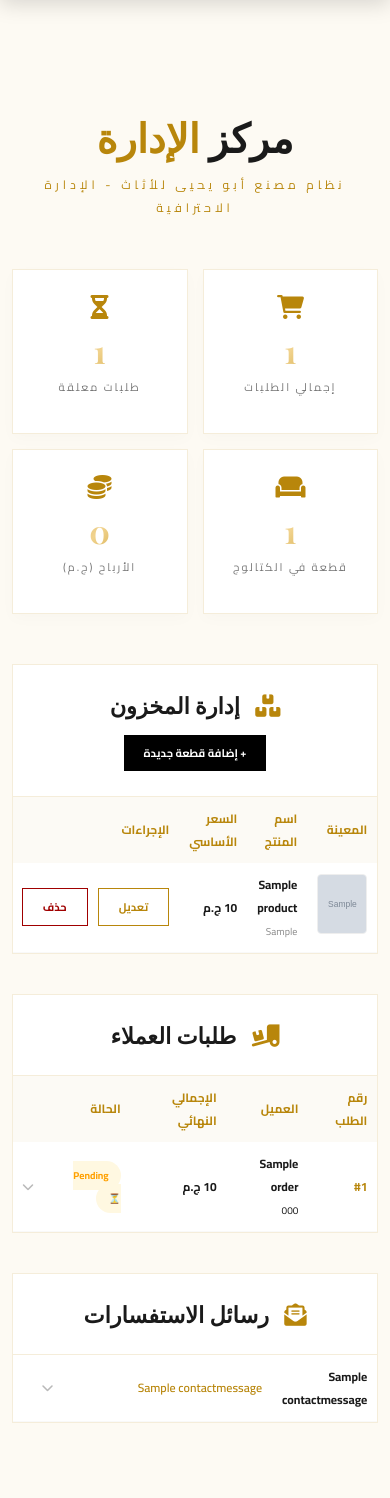
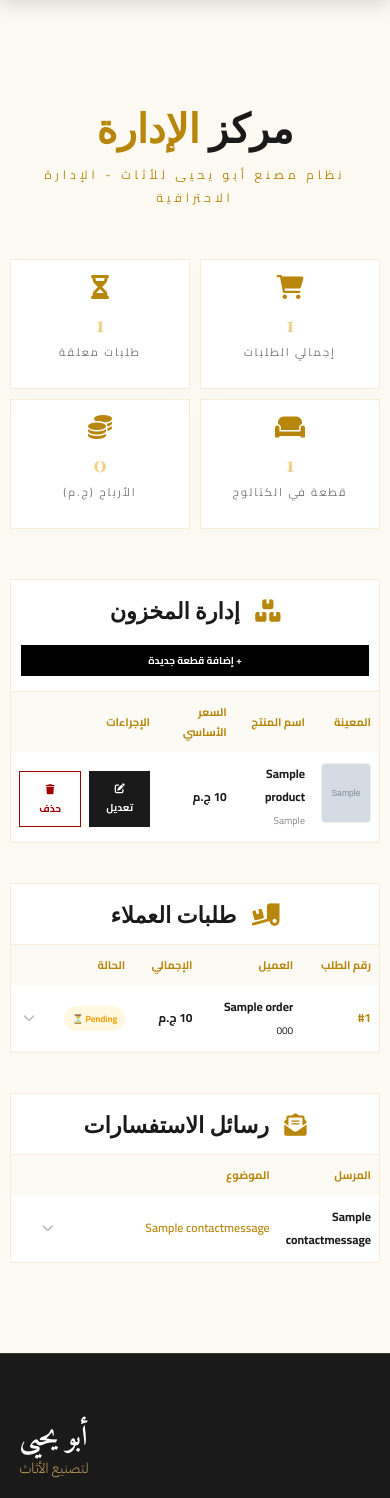
Before and after one commit to youseff11/Furniture, a Django app: page /dashboard/ in a window 390 px wide. Shown: the part 64-1562 px from the top of the page. Run offline with Django 5.2, Linux system fonts and the light colour scheme; a user stored in the database is signed in; tables that the repository leaves empty hold one stand-in row (values such as "Sample post"); grey boxes marked "Sample" are stand-in pictures.

Commit message:
first commit

```diff
--- a/templates/dashboard.html
+++ b/templates/dashboard.html
@@ -70,13 +70,36 @@
     }
     .section-header h3 { font-family: 'Playfair Display', serif; font-size: 1.4rem; margin: 0; }
 
-    /* --- الجداول --- */
-    .table-container { width: 100%; overflow-x: auto; }
+    /* --- الجداول وتنسيق السكرول بار --- */
+    .table-container {
+        width: 100%;
+        overflow-x: auto;
+        max-height: 500px;
+        overflow-y: auto;
+    }
+
+    .table-container::-webkit-scrollbar {
+        width: 6px;
+        height: 6px;
+    }
+    .table-container::-webkit-scrollbar-track {
+        background: #f1f1f1;
+    }
+    .table-container::-webkit-scrollbar-thumb {
+        background: var(--accent-gold);
+        border-radius: 10px;
+    }
+
     table { width: 100%; border-collapse: collapse; min-width: 700px; }
-    th {
+
+    thead th {
+        position: sticky;
+        top: 0;
+        z-index: 10;
         text-align: right; padding: 15px 25px; background: #fcfaf5;
         color: var(--accent-gold); font-size: 12px; text-transform: uppercase;
     }
+
     td { padding: 15px 25px; border-bottom: 1px solid #f9f9f9; font-size: 14px; }
 
     .product-thumb {
@@ -111,7 +134,7 @@
     }
     .order-item-img { width: 60px; height: 75px; object-fit: cover; border-radius: 4px; }
 
-    /* --- قسم الفاتورة (مطابق للصورة) --- */
+    /* --- قسم الفاتورة --- */
     .discount-section {
         background: #fff;
         padding: 25px;
@@ -138,14 +161,30 @@
     .status-shipped { background: #e0f2f1; color: #00796b; }
     .status-canceled { background: #ffebee; color: #c62828; }
 
+    /* --- تحسينات الشاشة الصغيرة (التلفون) --- */
     @media (max-width: 768px) {
-        .dashboard-wrapper { padding: 110px 3% 50px; }
-        .stats-grid { grid-template-columns: repeat(2, 1fr); }
-        .order-grid { grid-template-columns: 1fr; }
-        .section-header { flex-direction: column; text-align: center; }
+        .dashboard-wrapper { padding: 100px 10px 50px; }
+
+        /* تقليل الـ padding العام للجداول لمنع التمدد الزائد */
+        table { min-width: 100%; }
+        thead th { padding: 10px 8px; font-size: 11px; }
+        td { padding: 10px 8px; font-size: 12px; }
+
+        .stats-grid { grid-template-columns: repeat(2, 1fr); gap: 10px; }
+        .stat-card { padding: 15px 5px; }
+        .stat-card h3 { font-size: 1.3rem; }
+
+        .section-header { padding: 15px 10px; text-align: center; flex-direction: column; }
         .hide-mobile { display: none; }
-        table { min-width: 100%; }
-        th, td { padding: 10px; font-size: 12px; }
+
+        /* تعديلات محددة لقائمة الطلبات في التلفون */
+        .badge { padding: 4px 8px; font-size: 9px; }
+        .details-box { padding: 15px 10px; }
+
+        /* جعل الأزرار داخل التفاصيل أكثر تناسقاً */
+        .btn-gold { padding: 6px 12px; font-size: 10px; width: 100%; text-align: center; margin-top: 5px; }
+        form { flex-direction: column; gap: 5px; }
+        form input, form select { width: 100% !important; margin: 0 !important; }
     }
 </style>
 
@@ -211,9 +250,13 @@
                             {% endif %}
                         </td>
                         <td>
-                            <div style="display: flex; gap: 10px;">
-                                <a href="{% url 'admin:store_product_change' product.pk %}" class="btn-gold">تعديل</a>
-                                <a href="{% url 'delete_product' product.pk %}" class="btn-gold btn-danger" onclick="return confirm('هل أنت متأكد من حذف المنتج نهائياً؟')">حذف</a>
+                            <div style="display: flex; gap: 8px;">
+                                <a href="{% url 'admin:store_product_change' product.pk %}" class="btn-gold" style="background: #1a1a1a; color: #fff; border: none; padding: 8px 15px;">
+                                    <i class="fas fa-edit"></i> تعديل
+                                </a>
+                                <a href="{% url 'delete_product' product.pk %}" class="btn-gold btn-danger" onclick="return confirm('هل أنت متأكد من حذف المنتج نهائياً؟')" style="padding: 8px 15px;">
+                                    <i class="fas fa-trash"></i> حذف
+                                </a>
                             </div>
                         </td>
                     </tr>
@@ -233,7 +276,7 @@
                     <tr>
                         <th>رقم الطلب</th>
                         <th>العميل</th>
-                        <th>الإجمالي النهائي</th>
+                        <th>الإجمالي</th>
                         <th>الحالة</th>
                         <th class="hide-mobile">التاريخ</th>
                         <th></th>
@@ -283,7 +326,7 @@
                                             </div>
                                             <div class="billing-divider"></div>
                                             <div class="billing-row total-row">
-                                                <span class="billing-label" style="font-size: 1.4rem;">الصافي للتحصيل:</span>
+                                                <span class="billing-label">الصافي:</span>
                                                 <span class="billing-value" style="color: var(--accent-gold);">{{ order.total_price|floatformat:0 }} ج.م</span>
                                             </div>
                                         </div>
@@ -298,10 +341,10 @@
                                             <div><i class="fas fa-envelope" style="width: 25px; color: var(--accent-gold);"></i> {{ order.email }}</div>
                                         </div>
 
-                                        <h4 style="margin-bottom: 15px; font-size: 0.9rem;">تغيير حالة الطلب</h4>
-                                        <form method="POST" action="{% url 'update_order_status' order.id %}" style="display: flex; gap: 10px; margin-bottom: 25px;">
+                                        <h4 style="margin-bottom: 15px; font-size: 0.9rem;">تغيير الحالة</h4>
+                                        <form method="POST" action="{% url 'update_order_status' order.id %}">
                                             {% csrf_token %}
-                                            <select name="status" style="flex: 1; padding: 10px; border: 1px solid #ddd; background: #fff;">
+                                            <select name="status" style="padding: 10px; border: 1px solid #ddd; background: #fff;">
                                                 {% for code, label in order.STATUS_CHOICES %}
                                                 <option value="{{ code }}" {% if order.status == code %}selected{% endif %}>{{ label }}</option>
                                                 {% endfor %}
@@ -309,10 +352,10 @@
                                             <button type="submit" class="btn-gold" style="background: #000; color: #fff; border: none;">تحديث</button>
                                         </form>
 
-                                        <h4 style="margin-bottom: 15px; font-size: 0.9rem;">تطبيق خصم يدوي</h4>
-                                        <form method="POST" action="{% url 'apply_order_discount' order.id %}" style="display: flex; gap: 10px;">
+                                        <h4 style="margin-top: 20px; margin-bottom: 15px; font-size: 0.9rem;">تطبيق خصم</h4>
+                                        <form method="POST" action="{% url 'apply_order_discount' order.id %}">
                                             {% csrf_token %}
-                                            <input type="number" name="discount_amount" placeholder="المبلغ (ج.م)" style="flex: 1; padding: 10px; border: 1px solid #ddd;">
+                                            <input type="number" name="discount_amount" placeholder="المبلغ (ج.م)" style="padding: 10px; border: 1px solid #ddd;">
                                             <button type="submit" class="btn-gold">حفظ</button>
                                         </form>
                                     </div>
@@ -332,13 +375,21 @@
         </div>
         <div class="table-container">
             <table>
+                <thead>
+                    <tr>
+                        <th style="width: 25%;">المرسل</th>
+                        <th>الموضوع</th>
+                        <th class="hide-mobile">التاريخ</th>
+                        <th style="width: 50px;"></th>
+                    </tr>
+                </thead>
                 <tbody>
                     {% for msg in messages %}
                     <tr style="cursor: pointer;" onclick="toggleExpand('msg-{{ msg.id }}')">
-                        <td style="width: 20%;"><strong>{{ msg.name }}</strong></td>
+                        <td><strong>{{ msg.name }}</strong></td>
                         <td style="color: var(--accent-gold); font-weight: 600;">{{ msg.subject }}</td>
-                        <td class="hide-mobile" style="text-align: left;">{{ msg.created_at|date:"d M, Y" }}</td>
-                        <td style="width: 50px;"><i class="fas fa-chevron-down" style="opacity: 0.3;"></i></td>
+                        <td class="hide-mobile">{{ msg.created_at|date:"d M, Y" }}</td>
+                        <td><i class="fas fa-chevron-down" style="opacity: 0.3;"></i></td>
                     </tr>
                     <tr id="msg-{{ msg.id }}" class="details-expand-row">
                         <td colspan="4">
@@ -347,7 +398,7 @@
                                     <p style="line-height: 1.8; font-size: 15px; margin-bottom: 25px;">{{ msg.message|linebreaks }}</p>
                                     <div style="display: flex; justify-content: space-between; align-items: center; border-top: 1px solid #eee; padding-top: 20px; flex-wrap: wrap; gap: 15px;">
                                         <div style="font-size: 13px; color: var(--text-dim);">
-                                            <span style="margin-left: 20px;"><i class="fas fa-envelope"></i> {{ msg.email }}</span>
+                                            <span style="margin-left: 15px;"><i class="fas fa-envelope"></i> {{ msg.email }}</span>
                                             <span><i class="fas fa-phone"></i> {{ msg.phone }}</span>
                                         </div>
                                         <a href="mailto:{{ msg.email }}" class="btn-gold">الرد الرسمي</a>
@@ -369,8 +420,6 @@
     function toggleExpand(id) {
         const row = document.getElementById(id);
         const isVisible = row.style.display === 'table-row';
-
-        const prefix = id.split('-')[0];
         if (!isVisible) {
             row.style.display = 'table-row';
             row.classList.add('animate__animated', 'animate__fadeIn');
```
